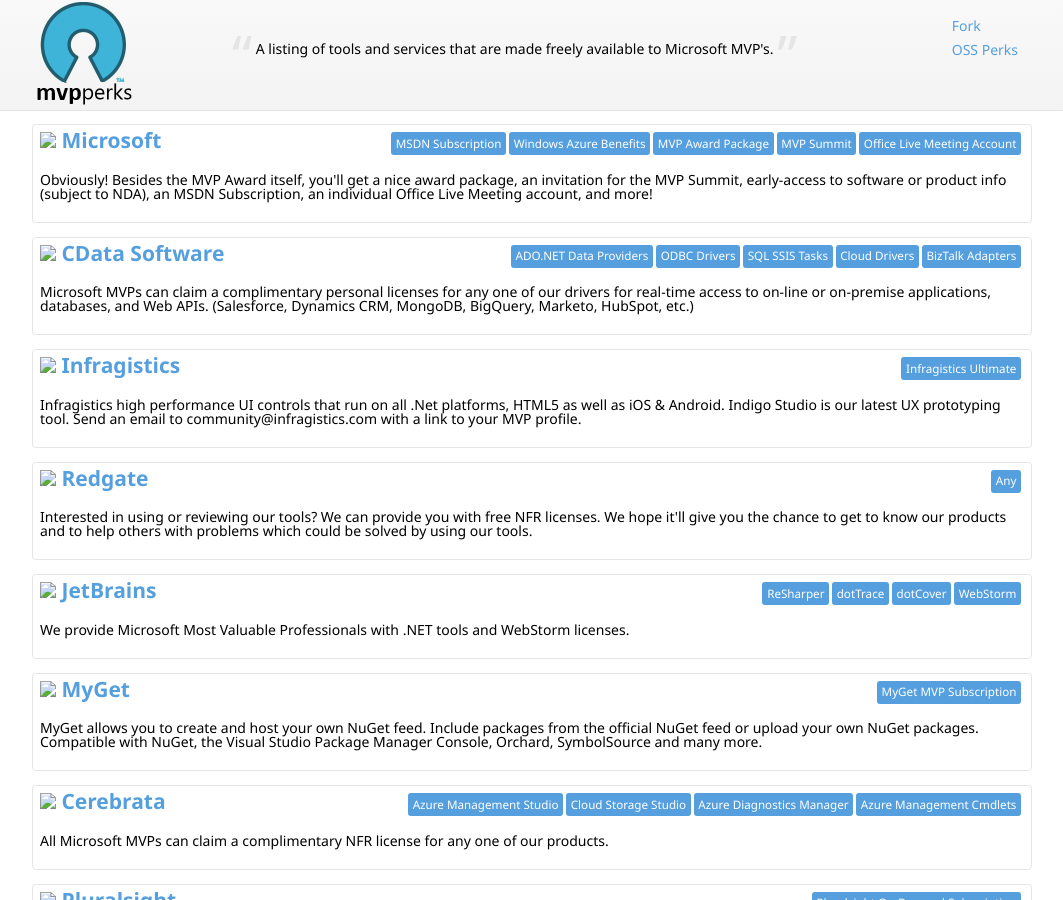
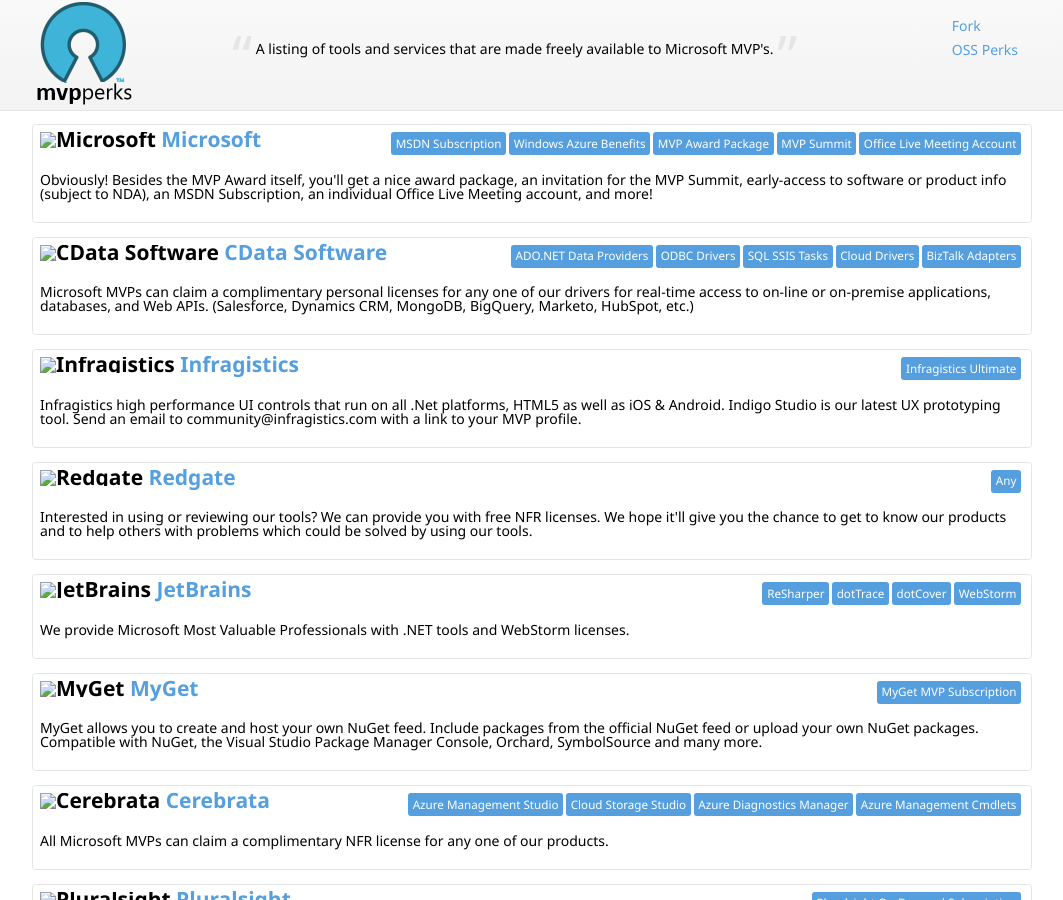
Before and after one commit to nikmd23/ossperks, a Jekyll site: the page built from index.html, in a window 1280 px wide and 900 px high. Shown: the whole window, without its empty margins (108-1171 px from the left). Built offline with Jekyll 4.4.1, drawn with Linux system fonts in a browser that asks for light colours; nearby versions of some CDN libraries.

Commit message:
Adding ALT attribute to IMG tags
An IMG element must have an ALT attribute. This commit is to add ALT attribute to IMG tags.

```diff
--- a/_includes/perk.html
+++ b/_includes/perk.html
@@ -10,10 +10,12 @@
 		{% for product in item.products %}<div class="tag category">{{ product }}</div>{% endfor %}
 	</div>
 	<div class="clear"></div>-->
+
 	<h2>
-		<img src="//plus.google.com/_/favicon?domain={{ item.perk.uri }}" style="width:16px;"/>
+		<img src="//plus.google.com/_/favicon?domain={{ item.perk.uri }}" style="width:16px;" alt="{{ item.perk.company }}" />
 		<a href="{{ item.perk.uri }}">{{ item.perk.company }}</a>
 	</h2>
+
 	<!--<small>by <a href="{{ item.perk.uri }}">{{ item.perk.company }}</a></small>-->
 
 	<span class="tags">
```
